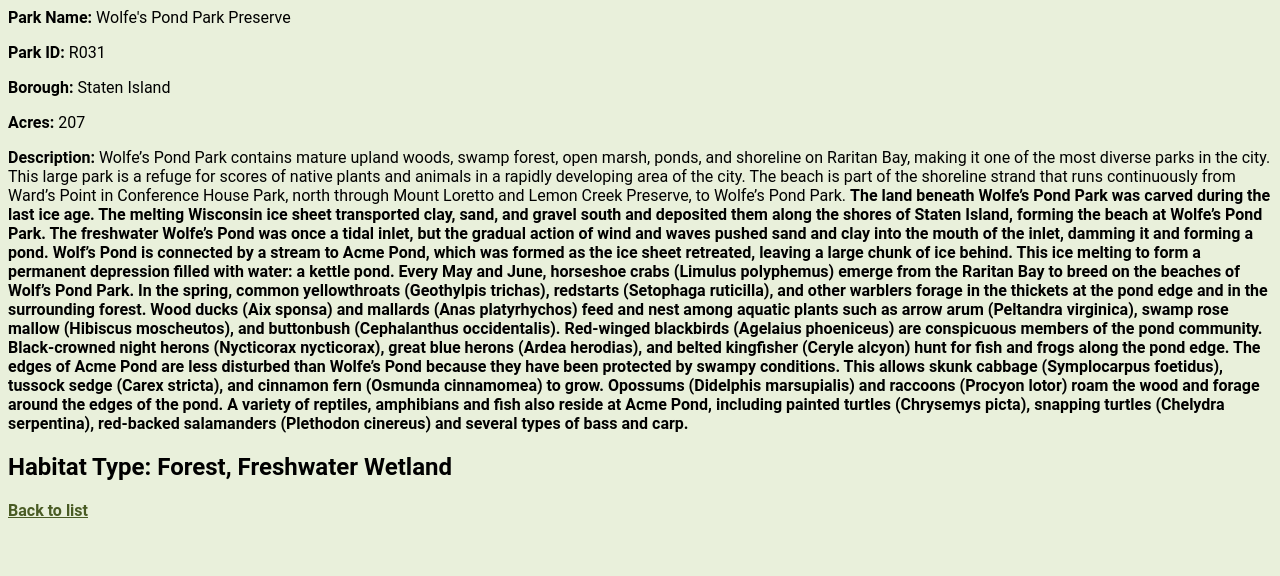
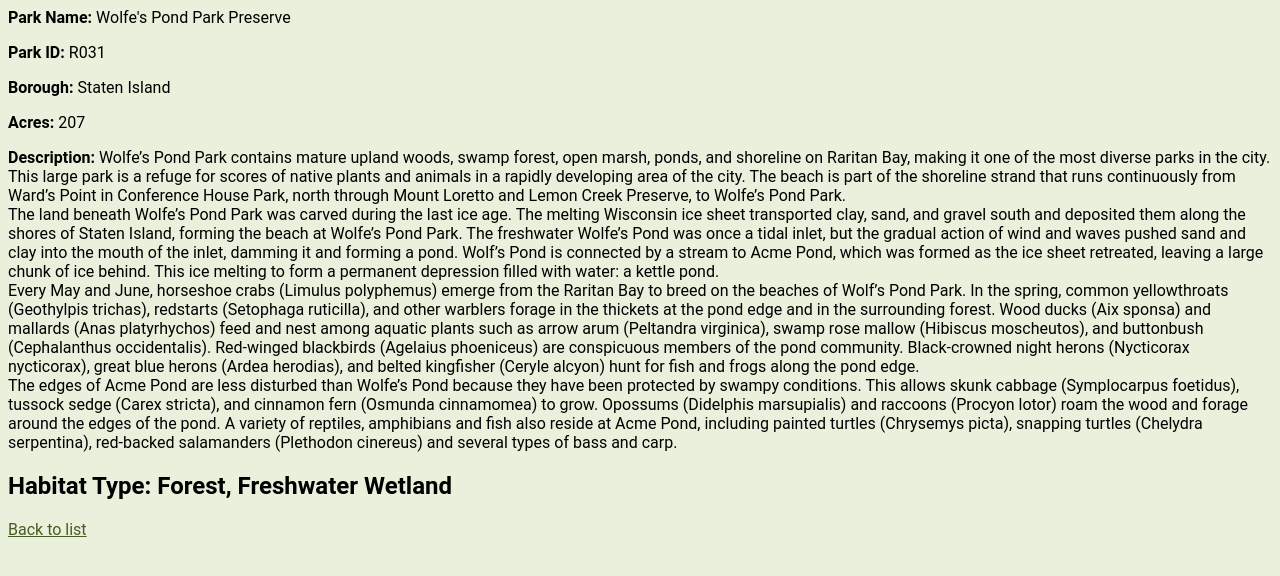
Before and after one commit to annabellamelvin/annabellamelvin.github.io, a Jekyll site: the page Nature_Preserves/parks/R031_207.html, which Jekyll copies as it is, in a window 1280 px wide. Shown: the top 576 px of the page. Built offline with Jekyll 4.4.1, drawn with Linux system fonts in a browser that asks for light colours.

```diff
--- a/Nature_Preserves/parks/R031_207.html
+++ b/Nature_Preserves/parks/R031_207.html
@@ -20,7 +20,7 @@
          from Ward’s Point in Conference House Park, north through Mount Loretto and Lemon
          Creek Preserve, to Wolfe’s Pond Park.  &#xD;
          &#xD;
-         <b>The land beneath Wolfe’s Pond Park was carved during the last ice age.  The melting
+         <br/>The land beneath Wolfe’s Pond Park was carved during the last ice age.  The melting
          Wisconsin ice sheet transported clay, sand, and gravel south and deposited them along
          the shores of Staten Island, forming the beach at Wolfe’s Pond Park. The freshwater
          Wolfe’s Pond was once a tidal inlet, but the gradual action of wind and waves pushed
@@ -29,7 +29,7 @@
          leaving a large chunk of ice behind.  This ice melting to form a permanent depression
          filled with water: a kettle pond. &#xD;
          &#xD;
-         <b>Every May and June, horseshoe crabs (Limulus polyphemus) emerge from the Raritan Bay
+         <br/>Every May and June, horseshoe crabs (Limulus polyphemus) emerge from the Raritan Bay
          to breed on the beaches of Wolf’s Pond Park.  In the spring, common yellowthroats
          (Geothylpis trichas), redstarts (Setophaga ruticilla), and other warblers forage in
          the thickets at the pond edge and in the surrounding forest. Wood ducks (Aix sponsa)
@@ -40,7 +40,7 @@
          great blue herons (Ardea herodias), and belted kingfisher (Ceryle alcyon) hunt for
          fish and frogs along the pond edge. &#xD;
          &#xD;
-         <b>The edges of Acme Pond are less disturbed than Wolfe’s Pond because they have been
+         <br/>The edges of Acme Pond are less disturbed than Wolfe’s Pond because they have been
          protected by swampy conditions. This allows skunk cabbage (Symplocarpus foetidus),
          tussock sedge (Carex stricta), and cinnamon fern (Osmunda cinnamomea) to grow.  Opossums
          (Didelphis marsupialis) and raccoons (Procyon lotor) roam the wood and forage around
```
